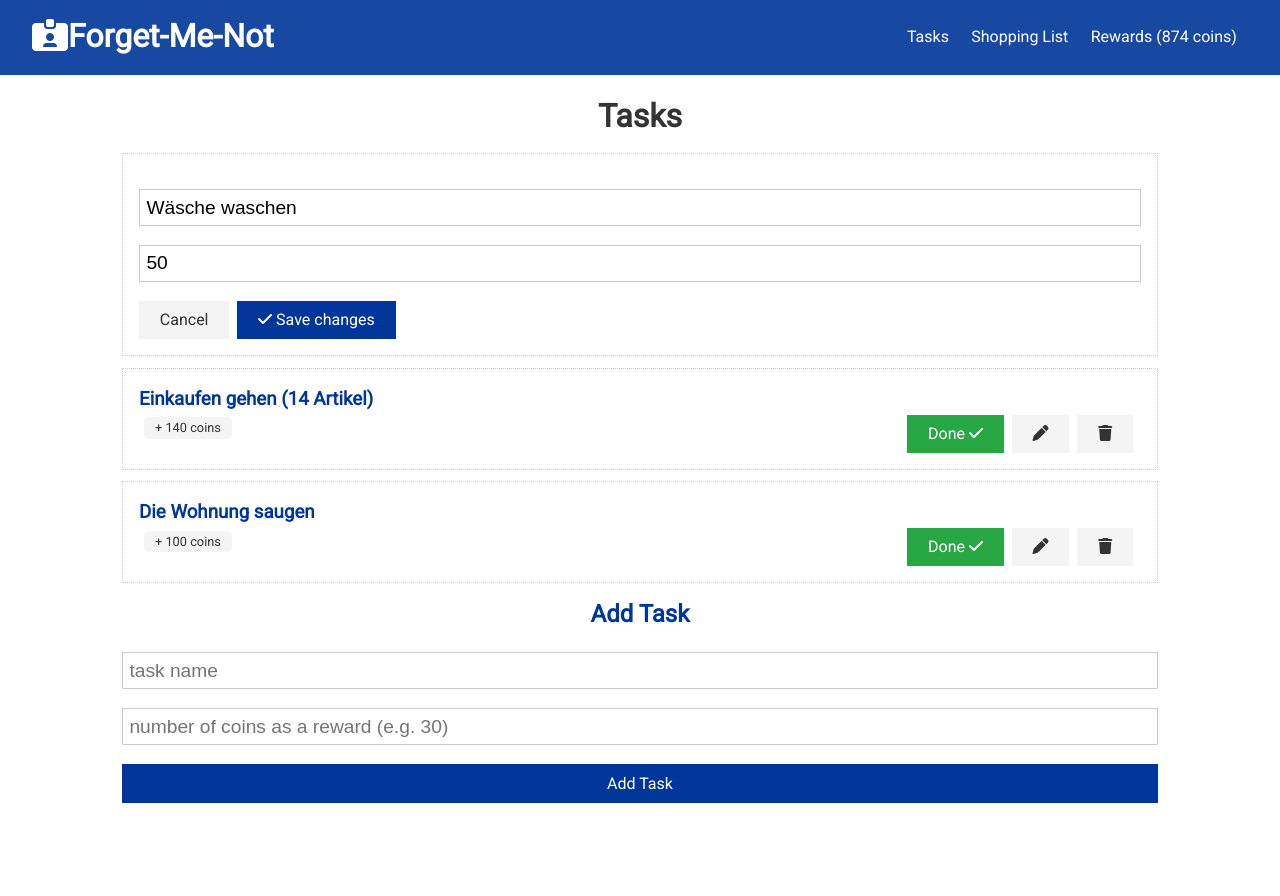
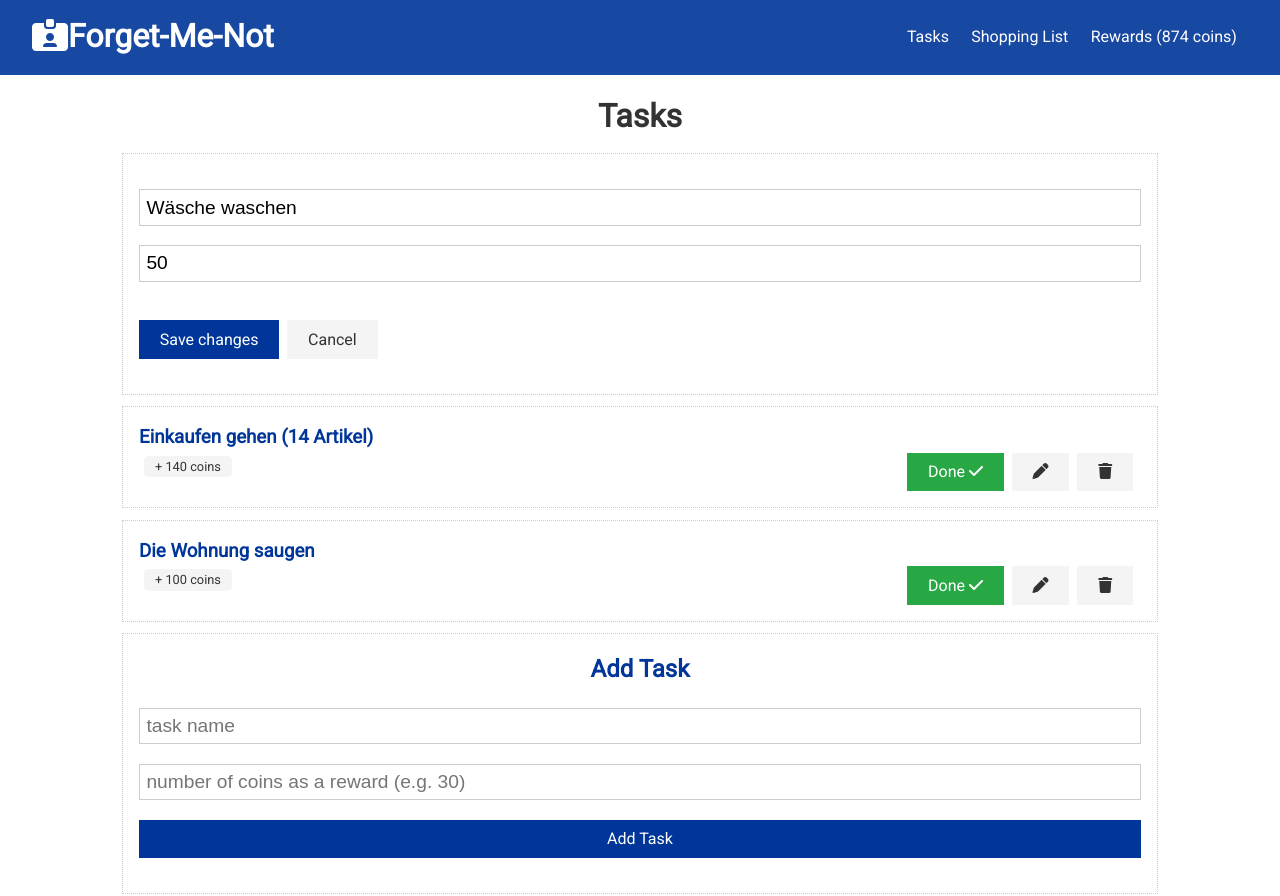
Before and after one commit to ambercoded/forget-me-not, a React (Create React App) app in the folder client/: page / in a window 1280 px wide. Both pictures are taken after a click on the button 1040 px from the left and 219 px from the top of the page. Shown: the top 896 px of the page. Before the commit the page ends 822 px from the top, so only its background shows below. Built offline with nearby package versions, Linux system fonts and the light colour scheme.

Commit message:
allowing user to submit edit form with return

```diff
--- a/client/src/components/tasks/TaskForm.js
+++ b/client/src/components/tasks/TaskForm.js
@@ -20,9 +20,11 @@ const TaskForm = () => {
   const onSubmit = (e) => {
     e.preventDefault();
     taskContext.addTask(task); // pass in our state (all of our form fields)
+    setTask({ name: "", isDone: false, reward: "" });
   };
 
   return (
+    <div className="card">
       <form onSubmit={onSubmit}>
         <h2 className="text-primary">Add Task</h2>
         <input
@@ -47,6 +49,7 @@ const TaskForm = () => {
           />
         </div>
       </form>
+    </div>
   );
 };
 
--- a/client/src/components/tasks/TaskItem.js
+++ b/client/src/components/tasks/TaskItem.js
@@ -19,15 +19,21 @@ const TaskItem = ({ task }) => {
     setChangedTask({ ...changedTask, [e.target.name]: e.target.value });
   };
 
-  const onSaveChanges = (e) => {
+  const onSubmit = (e) => {
     setEditMode(false);
     updateTask(changedTask);
+  };
+
+  const onDone = (e) => {
+    // give Points to the user who finished the task
+    deleteTask(id);
   };
 
   if (editMode) {
     return (
       <Fragment>
         <div className="card container">
+          <form onSubmit={onSubmit}>
             <input
               type="text"
               name="name"
@@ -40,12 +46,15 @@ const TaskItem = ({ task }) => {
               value={changedTask.reward}
               onChange={onChange}
             />
+            <input
+              type="submit"
+              value="Save changes"
+              className="btn btn-primary"
+            />
             <button className="btn" onClick={() => setEditMode(false)}>
               Cancel
             </button>
-          <button className="btn btn-primary" onClick={() => onSaveChanges()}>
-            <i className="fas fa-check"></i> Save changes
-          </button>
+          </form>
         </div>
       </Fragment>
     );
@@ -57,7 +66,7 @@ const TaskItem = ({ task }) => {
         <h3 className="text-primary text-left">{name}</h3>
         <span className="badge">+ {reward} coins</span>
         <span style={{ float: "right" }}>
-          <button className="btn btn-success">
+          <button className="btn btn-success" onClick={onDone}>
             Done <i className="fas fa-check"></i>
           </button>
           <button className="btn" onClick={() => setEditMode(true)}>
```
Lines whose indentation alone changed are shown as unchanged.
